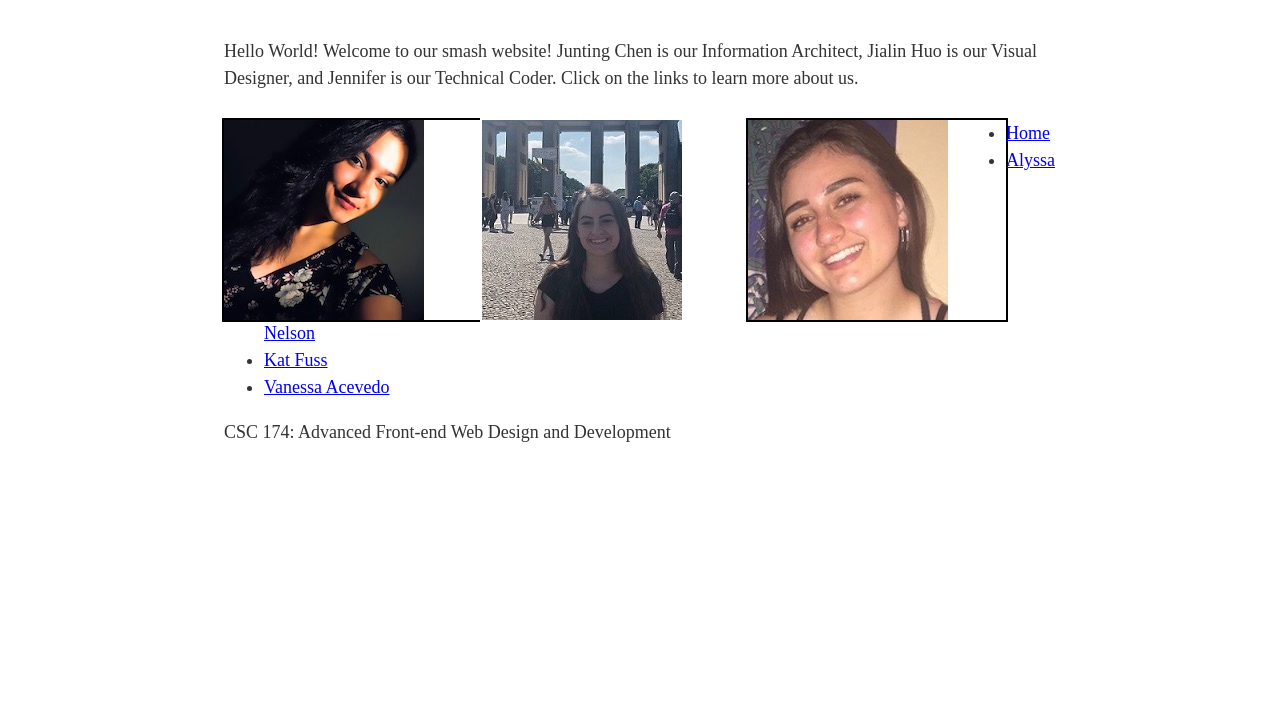
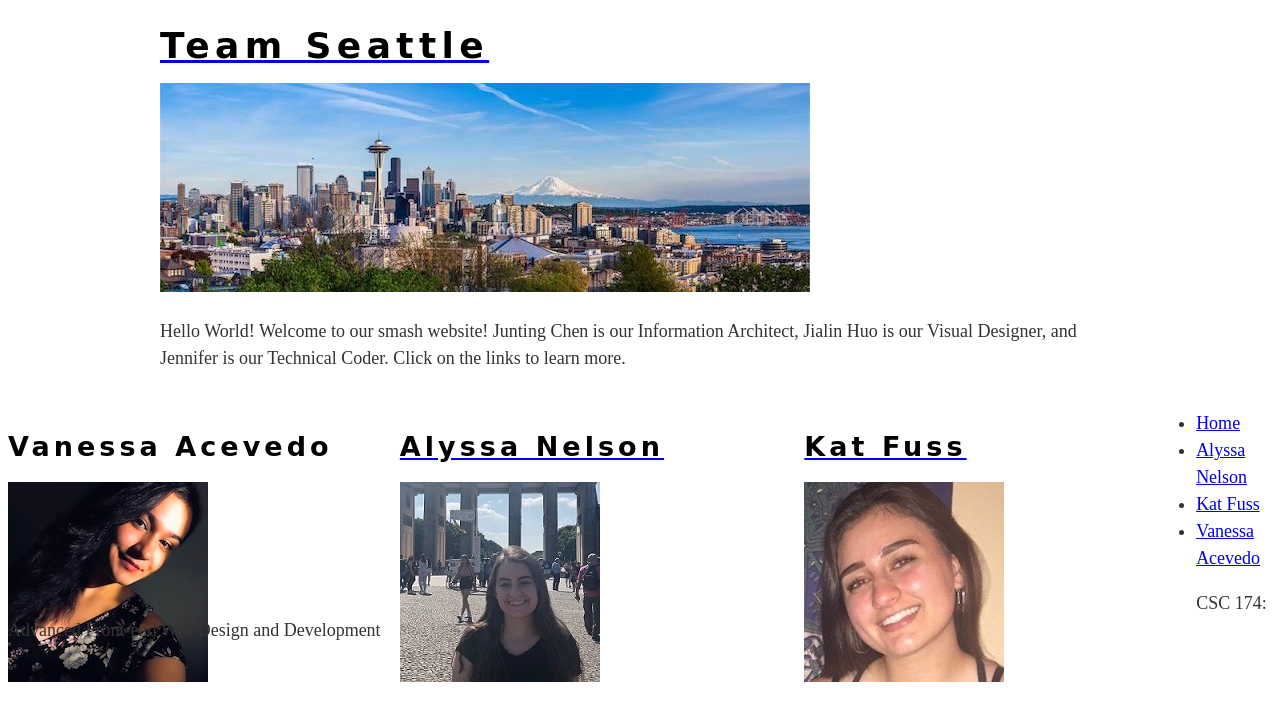
Before and after one commit to jngene/assignment02, a PHP site: page / in a window 1280 px wide. Shown: the top 721 px of the page. Run offline with PHP 8.4, Linux system fonts and the light colour scheme; some web fonts are replaced.

Commit message:
format + add home page image

```diff
--- a/css/styles.css
+++ b/css/styles.css
@@ -14,29 +14,30 @@
 	color: black;
 }
 
-
+.header {
+	margin-bottom: 20px;
+}
+.header img {
+	margin: 0px;
+}
 
 .container1 {
-	width: 65%;
-	margin: 20px auto;
-}
-.top {
-	float: left;
-	width: 98%;
-	height: 100px;
-	outline: 1px solid white;
+	margin: 0 auto;
+	width: 90%;
+	max-width: 960px;
+
+	display: flex;
+	align-items: center;
 }
 
 .vanessa, .kat {
 	float: left;
 	width: 31%;
 	height: 200px;
-	outline: 2px solid black;
 }
 
 .alyssa {
 	float: left;
 	width: 32%;
 	height: 200px;
-	outline: 2px solid white;
 }
--- a/index.php
+++ b/index.php
@@ -8,20 +8,36 @@
 		<link rel="stylesheet" href="css/styles.css">
 	</head>
 
-	<body class="container1">
+	<body>
+		<div class="header">
+		<div class="container1">
+		<header>
+			<a href="index.php">
+				<h1>Team Seattle</h1>
+				<img src="images/seattle.jpeg" alt="seattle">
+			</a>
+			<p>Hello World! Welcome to our smash website! Junting Chen is our Information Architect, Jialin Huo is our Visual Designer, and Jennifer is our Technical Coder. Click on the links to learn more.</p>
+		</header>
+
+		</div><!--.container1-->
+
+		</div><!--.header-->
+
 		<main>
 			<div class="top">
-				<p>Hello World! Welcome to our smash website! Junting Chen is our Information Architect, Jialin Huo is our Visual Designer, and Jennifer is our Technical Coder. Click on the links to learn more about us.</p>
 			</div>
 			<div class="vanessa">
+				<h2>Vanessa Acevedo</h2>
 				<a href="vanessa.php">
 				<img src="images/vanessa.jpg" alt="Vanessa Acevedo">
 			</div>
 			<div class="alyssa">
+				<h2>Alyssa Nelson</h2>
 				<a href="alyssa.php">
 				<img src="images/alyssa.jpg" alt="Alyssa Nelson">
 			</div>
 			<div class="kat">
+				<h2>Kat Fuss</h2>
 				<a href="kat.php">
 				<img src="images/kat.jpg" alt="Kat Fuss">
 			</div>
```
Also changed, not shown: images/hello.jpg (deleted), images/seattle.jpeg (added), 2 other files.
